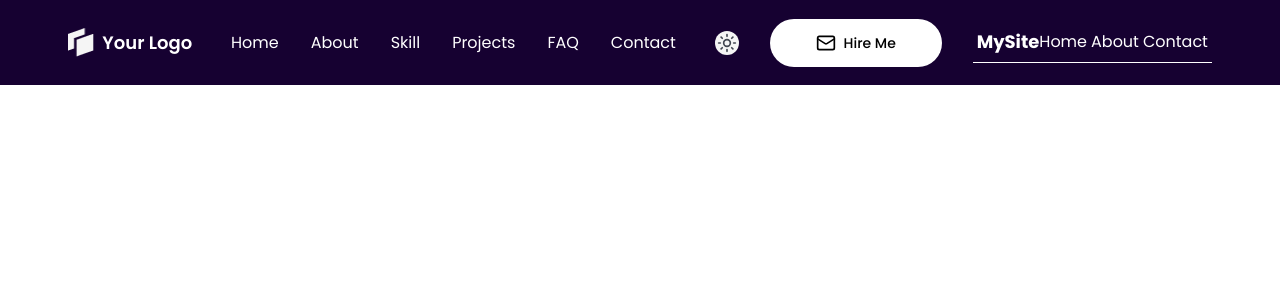
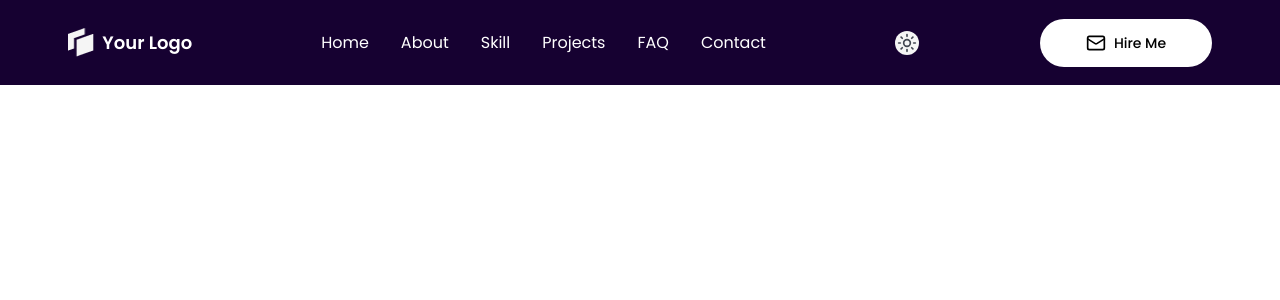
Before and after one commit to herfando/Next-Motion-Portfolio-UI-in-Action, a Next.js app: page / in a window 1280 px wide. Shown: the top 300 px of the page. Built offline with nearby package versions, Linux system fonts and the light colour scheme.

Commit message:
edit navbar

```diff
--- a/src/components/container/Navbar.tsx
+++ b/src/components/container/Navbar.tsx
@@ -10,7 +10,7 @@ import ToggleHamburger from '../ui/togglehamburger';
 export default function Navbar() {
   return (
     <nav className='bg-primary-dark w-full text-white dark:bg-black'>
-      <div className='custom-container flex-between h-85'>
+      <div className='custom-container flex-between h-80 md:h-85'>
         <div className='flex gap-8 text-lg font-semibold hover:cursor-pointer hover:text-blue-800'>
           {/* 1.Image */}
           <Image
--- a/src/components/ui/togglehamburger.tsx
+++ b/src/components/ui/togglehamburger.tsx
@@ -1,7 +1,9 @@
 'use client';
 
 import { useState } from 'react';
+import Link from 'next/link';
 import { Menu, X } from 'lucide-react';
+import { navigationData } from '../data/navigation-data';
 
 export default function ToggleHamburger() {
   const [isOpen, setIsOpen] = useState(false);
@@ -11,11 +13,9 @@ export default function ToggleHamburger() {
   };
 
   return (
-    <div className='relative'>
-      {/* Bagian atas Navbar */}
-      <nav className='flex items-center justify-between border-b p-4'>
-        <div className='text-lg font-bold'>MySite</div>
-
+    <div className='relative block md:hidden'>
+      {/* Navbar atas */}
+      <nav className='flex items-center justify-between p-4'>
         {/* Menu desktop */}
         <div className='hidden gap-4 md:flex'>
           <a href='#home' className='hover:text-primary transition-colors'>
@@ -29,37 +29,36 @@ export default function ToggleHamburger() {
           </a>
         </div>
 
-        {/* Tombol hamburger mobile */}
+        {/* Tombol hamburger */}
         <button
           onClick={handleToggleMenu}
-          className='hover:bg-accent rounded-md p-2 md:hidden'
+          className='rounded-md p-2 md:hidden'
           aria-label='Toggle menu'
         >
-          {isOpen ? <X size={24} /> : <Menu size={24} />}
+          {isOpen ? (
+            // Ikon X saat terbuka
+            <X size={28} className='text-white' />
+          ) : (
+            // Garis 3 manual
+            <div className='grid h-24 w-24 justify-items-end gap-6 p-3'>
+              <span className='h-2 w-18 bg-white'></span>
+              <span className='h-2 w-18 bg-white'></span>
+              <span className='h-2 w-12 bg-white'></span>
+            </div>
+          )}
         </button>
       </nav>
 
-      {/* Menu mobile muncul saat isOpen */}
+      {/* Menu mobile muncul setelah diklik */}
       {isOpen && (
-        <div className='bg-background absolute top-full left-0 flex w-full flex-col border-t shadow-md md:hidden'>
-          <a
-            href='#home'
-            className='hover:bg-accent border-b px-4 py-2 transition-colors'
-          >
-            Home
-          </a>
-          <a
-            href='#about'
-            className='hover:bg-accent border-b px-4 py-2 transition-colors'
-          >
-            About
-          </a>
-          <a
-            href='#contact'
-            className='hover:bg-accent px-4 py-2 transition-colors'
-          >
-            Contact
-          </a>
+        <div className='fixed top-80 left-0 h-[calc(100vh-64)] w-full flex-col border-t bg-white text-black shadow-md md:hidden dark:bg-black dark:text-white'>
+          <ul className='flex flex-col gap-16 p-16'>
+            {navigationData.map((item) => (
+              <li key={item.label} className='hover:text-blue-800'>
+                <Link href={item.href}>{item.label}</Link>
+              </li>
+            ))}
+          </ul>
         </div>
       )}
     </div>
```
